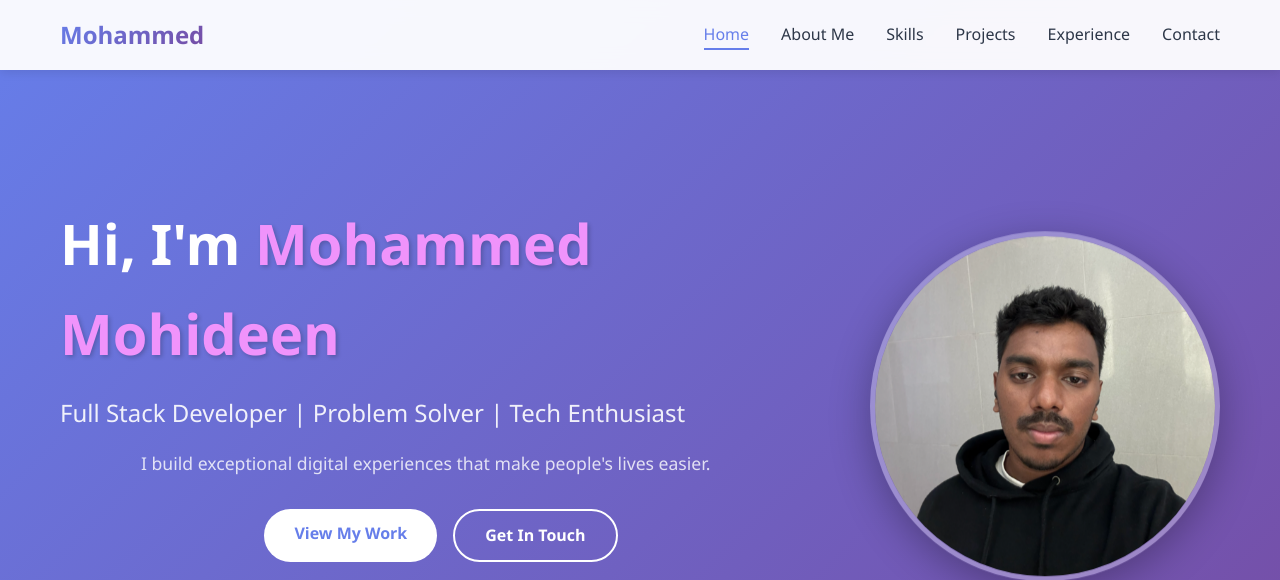
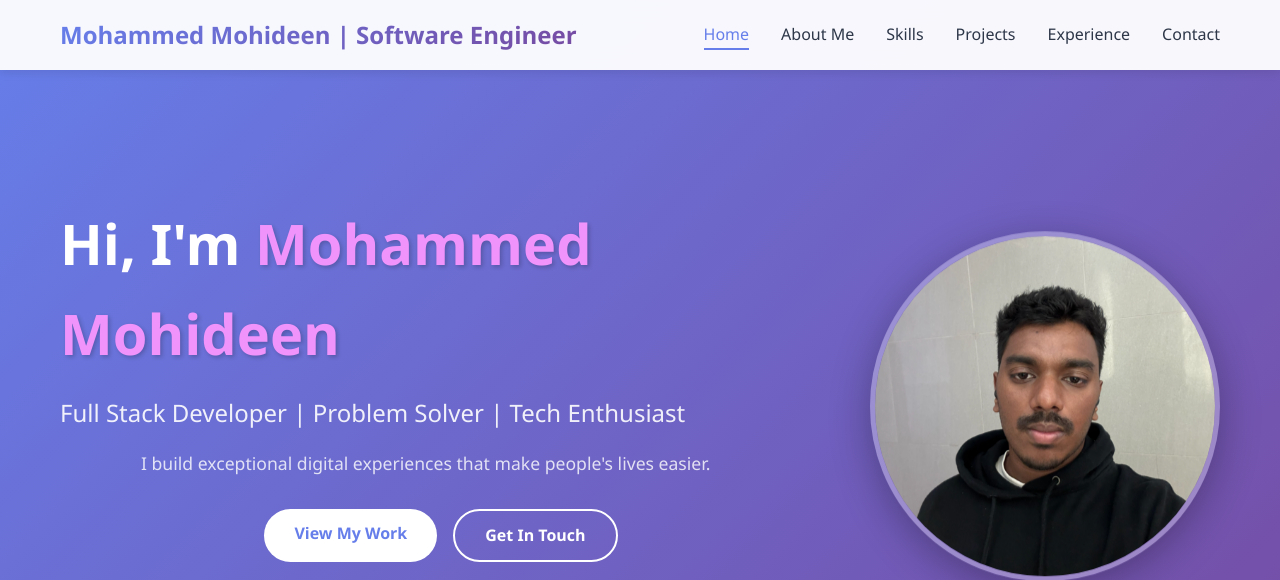
Before and after one commit to Mohammedthedevloper/Mohammedthedevloper.github.io, a plain HTML site: page index.html in a window 1280 px wide. Shown: the top 580 px of the page. Drawn offline with Linux system fonts and the light colour scheme.

Commit message:
Add files via upload

```diff
--- a/index.html
+++ b/index.html
@@ -10,7 +10,7 @@
 <body>
     <nav class="navbar">
         <div class="container">
-            <div class="nav-brand"><h2>Mohammed</h2></div>
+            <div class="nav-brand"><h2>Mohammed Mohideen | Software Engineer</h2></div>
             <ul class="nav-menu">
                 <li><a href="#home" class="nav-link">Home</a></li>
                 <li><a href="#about" class="nav-link">About Me</a></li>
```
Also changed, not shown: 1 other file.
